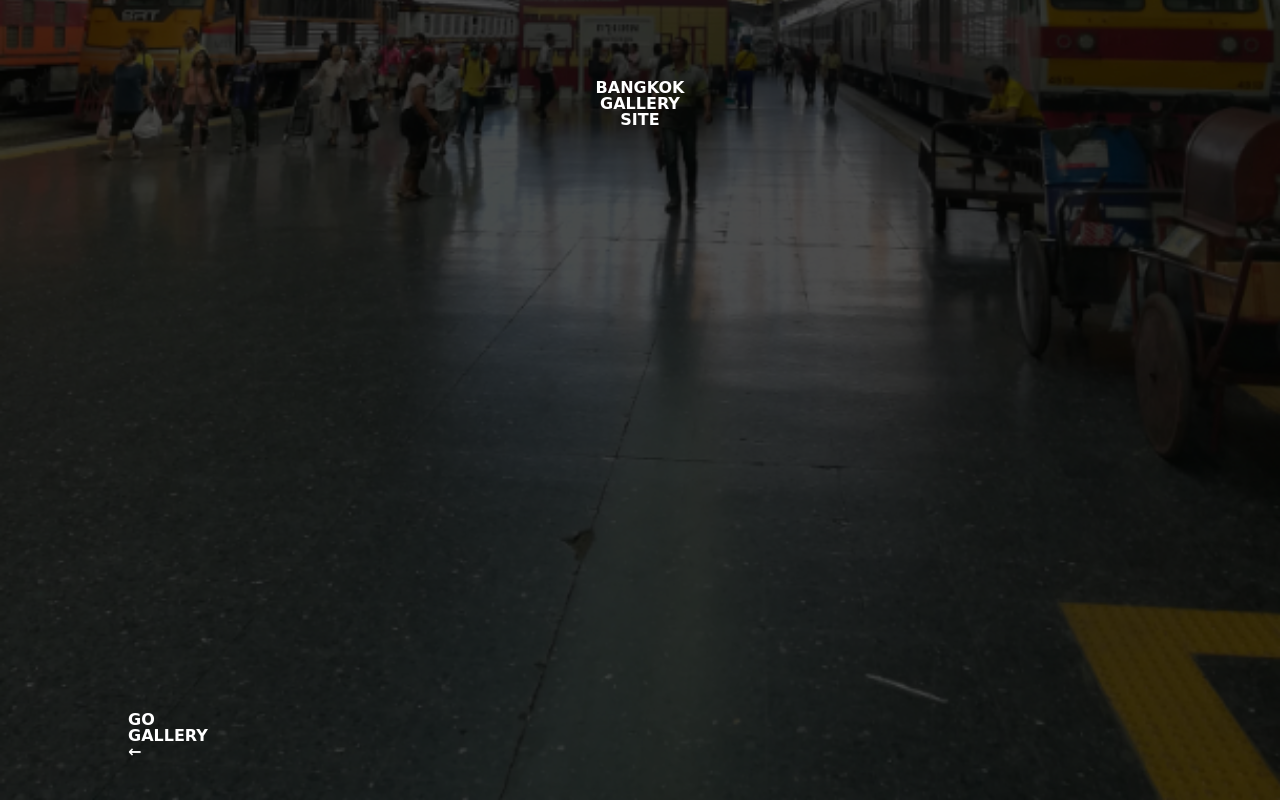
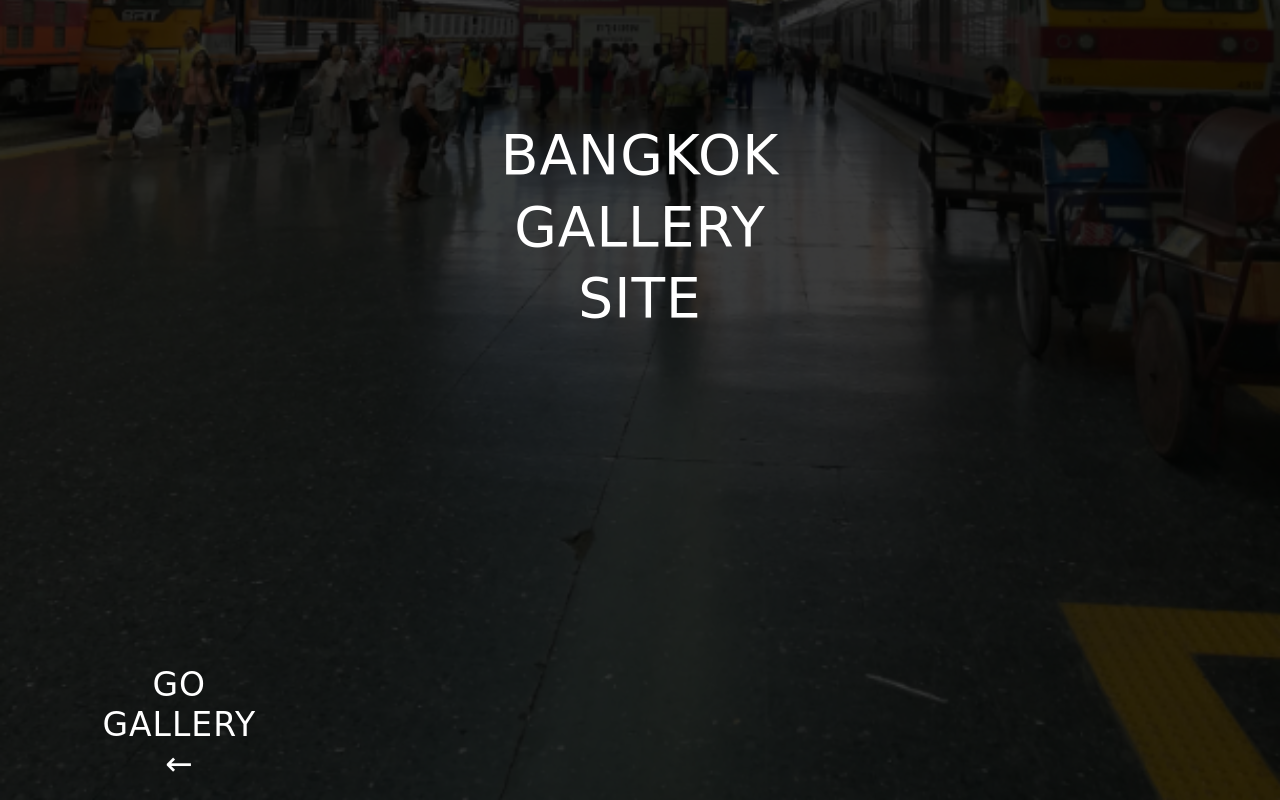
Before and after one commit to KKKeisuke/bangkok, a plain HTML site: page docs/templete/index.html in a window 1280 px wide. Drawn offline with Linux system fonts and the light colour scheme; a web font is replaced by a local one.

Commit message:
change index

```diff
--- a/docs/css/index.css
+++ b/docs/css/index.css
@@ -11,23 +11,34 @@ body{
 	font-family: 'TALLDECO', cursive;
 	color: #FFF;
 	position: relative;
+	text-align: center;
 }
 
 header{
 	width: 100%;
 	position: absolute;
-	top: 10%;
-	text-align: center;
+	top: 15%;
+}
+
+header .title{
+	font-size: 55px;
+	line-height: 1.3;
+	font-weight: normal;
+	letter-spacing: 1px;
 }
 
 .secTop{
-	background-color:rgba(0, 0, 0, 0.7);
+	background-color:rgba(0, 0, 0, 0.77);
 	width: 100%;
 	height: 100vh;
 }
 
 .go{
 	position: fixed;
-	bottom: 5%;
-	left: 10%;
+	bottom: 2%;
+	left: 8%;
+	font-size: 33px;
+	line-height: 1.2;
+	font-weight: normal;
+	letter-spacing: 1px;
 }
```
